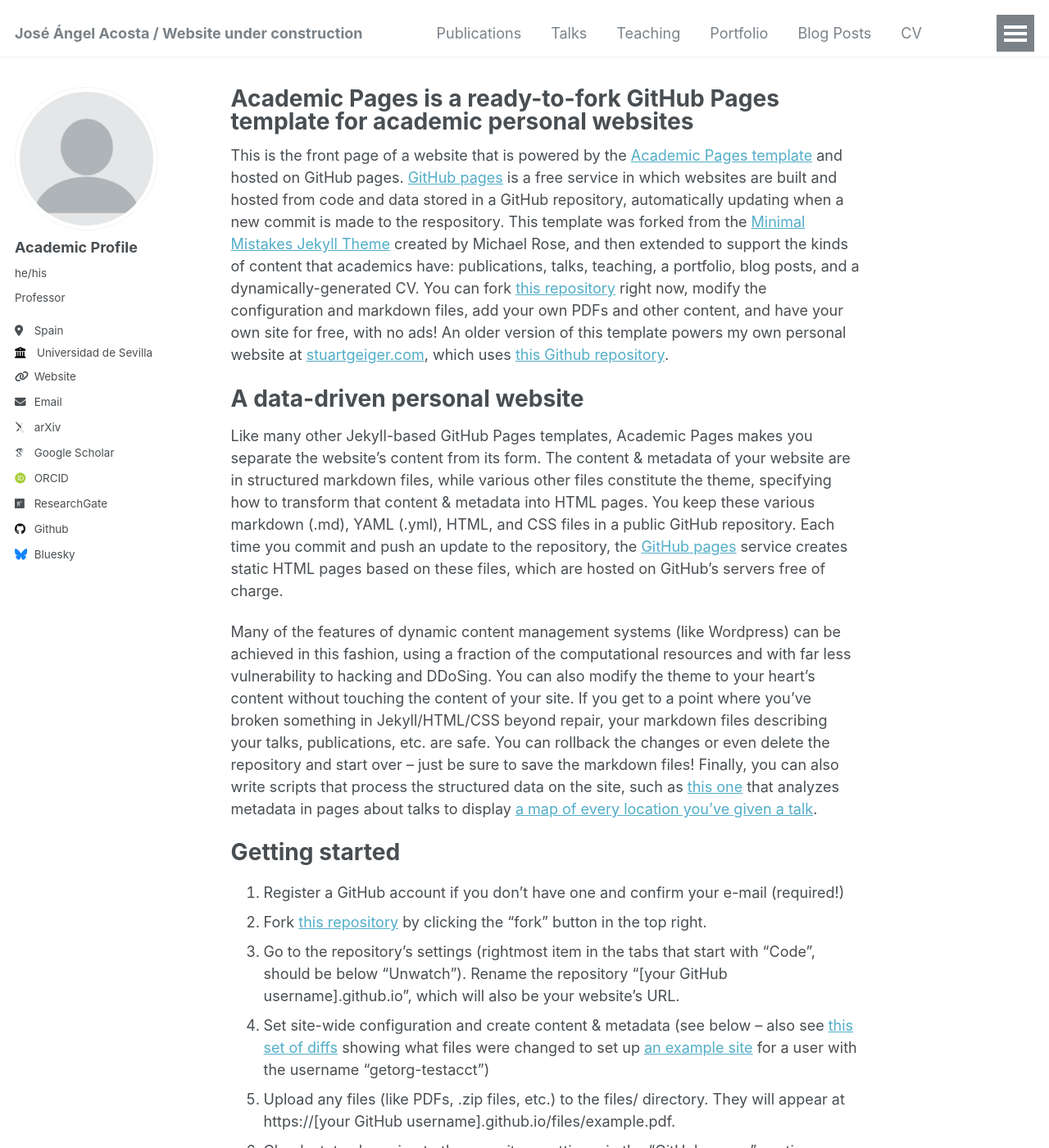
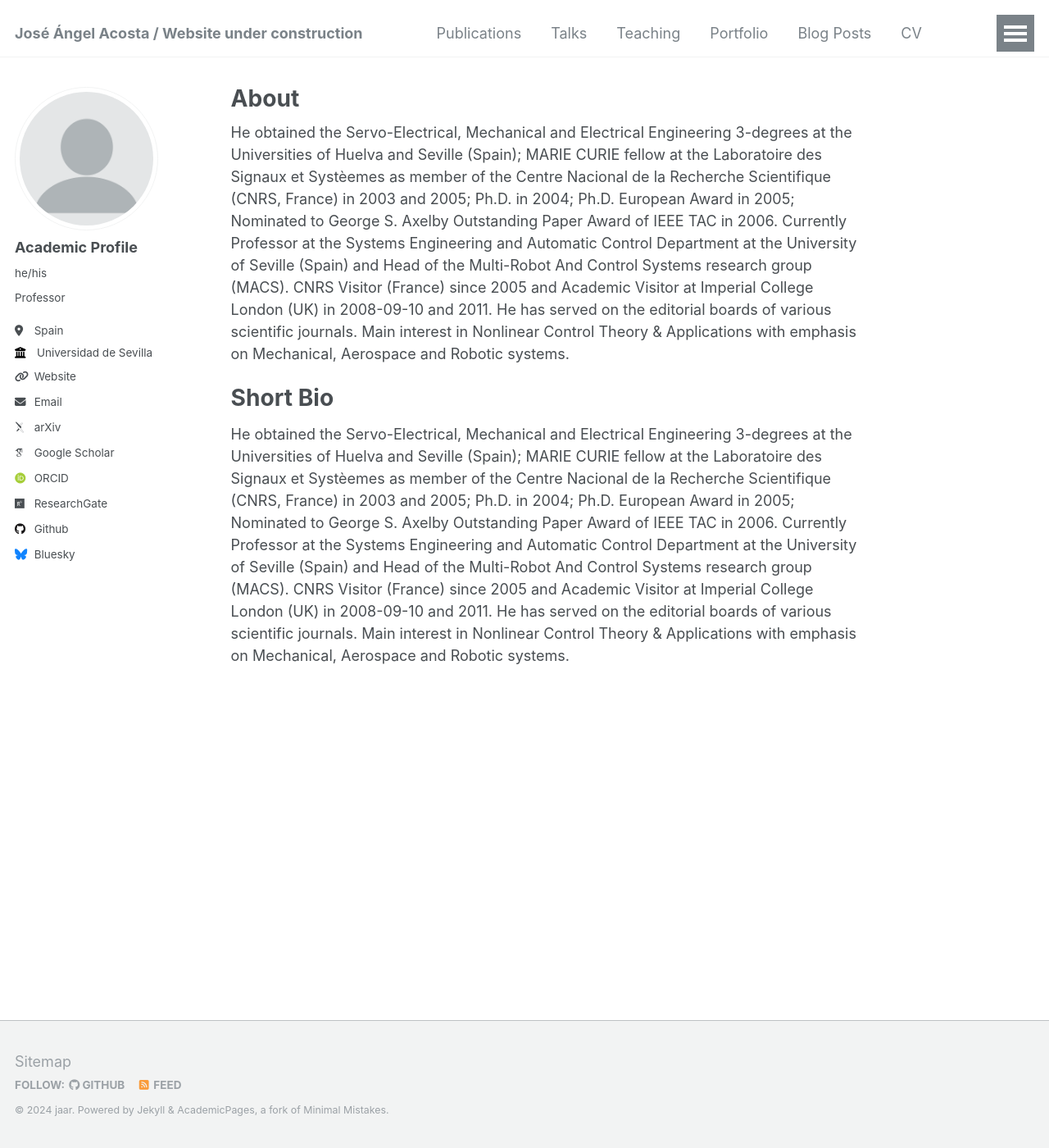
Before and after one commit to jaarhu/jaarhu.github.io, a Jekyll site: the page built from _pages/about.md, in a window 1280 px wide and 1400 px high. Shown: the whole window at 82% size. Built offline with Jekyll 4.4.1, drawn with Linux system fonts in a browser that asks for light colours; some web fonts are replaced; some of the changed text lies outside the part shown.

Commit message:
Update about.md
Remove everything and put my bio

```diff
--- a/_pages/about.md
+++ b/_pages/about.md
@@ -1,49 +1,14 @@
 ---
 permalink: /
-title: "Academic Pages is a ready-to-fork GitHub Pages template for academic personal websites"
+title: "About"
 author_profile: true
 redirect_from:
   - /about/
   - /about.html
 ---
 
-This is the front page of a website that is powered by the [Academic Pages template](https://github.com/academicpages/academicpages.github.io) and hosted on GitHub pages. [GitHub pages](https://pages.github.com) is a free service in which websites are built and hosted from code and data stored in a GitHub repository, automatically updating when a new commit is made to the respository. This template was forked from the [Minimal Mistakes Jekyll Theme](https://mmistakes.github.io/minimal-mistakes/) created by Michael Rose, and then extended to support the kinds of content that academics have: publications, talks, teaching, a portfolio, blog posts, and a dynamically-generated CV. You can fork [this repository](https://github.com/academicpages/academicpages.github.io) right now, modify the configuration and markdown files, add your own PDFs and other content, and have your own site for free, with no ads! An older version of this template powers my own personal website at [stuartgeiger.com](http://stuartgeiger.com), which uses [this Github repository](https://github.com/staeiou/staeiou.github.io).
+He obtained the Servo-Electrical, Mechanical and Electrical Engineering 3-degrees at the Universities of Huelva and Seville (Spain); MARIE CURIE fellow at the Laboratoire des Signaux et Systèemes as member of the Centre Nacional de la Recherche Scientifique (CNRS, France) in 2003 and 2005; Ph.D. in 2004; Ph.D. European Award in 2005; Nominated to George S. Axelby Outstanding Paper Award of IEEE TAC in 2006. Currently Professor at the Systems Engineering and Automatic Control Department at the University of Seville (Spain) and Head of the Multi-Robot And Control Systems research group (MACS). CNRS Visitor (France) since 2005 and Academic Visitor at Imperial College London (UK) in 2008-09-10 and 2011. He has served on the editorial boards of various scientific journals. Main interest in Nonlinear Control Theory & Applications with emphasis on Mechanical, Aerospace and Robotic systems.
 
-A data-driven personal website
+Short Bio
 ======
-Like many other Jekyll-based GitHub Pages templates, Academic Pages makes you separate the website's content from its form. The content & metadata of your website are in structured markdown files, while various other files constitute the theme, specifying how to transform that content & metadata into HTML pages. You keep these various markdown (.md), YAML (.yml), HTML, and CSS files in a public GitHub repository. Each time you commit and push an update to the repository, the [GitHub pages](https://pages.github.com/) service creates static HTML pages based on these files, which are hosted on GitHub's servers free of charge.
-
-Many of the features of dynamic content management systems (like Wordpress) can be achieved in this fashion, using a fraction of the computational resources and with far less vulnerability to hacking and DDoSing. You can also modify the theme to your heart's content without touching the content of your site. If you get to a point where you've broken something in Jekyll/HTML/CSS beyond repair, your markdown files describing your talks, publications, etc. are safe. You can rollback the changes or even delete the repository and start over -- just be sure to save the markdown files! Finally, you can also write scripts that process the structured data on the site, such as [this one](https://github.com/academicpages/academicpages.github.io/blob/master/talkmap.ipynb) that analyzes metadata in pages about talks to display [a map of every location you've given a talk](https://academicpages.github.io/talkmap.html).
-
-Getting started
-======
-1. Register a GitHub account if you don't have one and confirm your e-mail (required!)
-1. Fork [this repository](https://github.com/academicpages/academicpages.github.io) by clicking the "fork" button in the top right.
-1. Go to the repository's settings (rightmost item in the tabs that start with "Code", should be below "Unwatch"). Rename the repository "[your GitHub username].github.io", which will also be your website's URL.
-1. Set site-wide configuration and create content & metadata (see below -- also see [this set of diffs](http://archive.is/3TPas) showing what files were changed to set up [an example site](https://getorg-testacct.github.io) for a user with the username "getorg-testacct")
-1. Upload any files (like PDFs, .zip files, etc.) to the files/ directory. They will appear at https://[your GitHub username].github.io/files/example.pdf.
-1. Check status by going to the repository settings, in the "GitHub pages" section
-
-Site-wide configuration
-------
-The main configuration file for the site is in the base directory in [_config.yml](https://github.com/academicpages/academicpages.github.io/blob/master/_config.yml), which defines the content in the sidebars and other site-wide features. You will need to replace the default variables with ones about yourself and your site's github repository. The configuration file for the top menu is in [_data/navigation.yml](https://github.com/academicpages/academicpages.github.io/blob/master/_data/navigation.yml). For example, if you don't have a portfolio or blog posts, you can remove those items from that navigation.yml file to remove them from the header.
-
-Create content & metadata
-------
-For site content, there is one markdown file for each type of content, which are stored in directories like _publications, _talks, _posts, _teaching, or _pages. For example, each talk is a markdown file in the [_talks directory](https://github.com/academicpages/academicpages.github.io/tree/master/_talks). At the top of each markdown file is structured data in YAML about the talk, which the theme will parse to do lots of cool stuff. The same structured data about a talk is used to generate the list of talks on the [Talks page](https://academicpages.github.io/talks), each [individual page](https://academicpages.github.io/talks/2012-03-01-talk-1) for specific talks, the talks section for the [CV page](https://academicpages.github.io/cv), and the [map of places you've given a talk](https://academicpages.github.io/talkmap.html) (if you run this [python file](https://github.com/academicpages/academicpages.github.io/blob/master/talkmap.py) or [Jupyter notebook](https://github.com/academicpages/academicpages.github.io/blob/master/talkmap.ipynb), which creates the HTML for the map based on the contents of the _talks directory).
-
-**Markdown generator**
-
-I have also created [a set of Jupyter notebooks](https://github.com/academicpages/academicpages.github.io/tree/master/markdown_generator
-) that converts a CSV containing structured data about talks or presentations into individual markdown files that will be properly formatted for the Academic Pages template. The sample CSVs in that directory are the ones I used to create my own personal website at stuartgeiger.com. My usual workflow is that I keep a spreadsheet of my publications and talks, then run the code in these notebooks to generate the markdown files, then commit and push them to the GitHub repository.
-
-How to edit your site's GitHub repository
-------
-Many people use a git client to create files on their local computer and then push them to GitHub's servers. If you are not familiar with git, you can directly edit these configuration and markdown files directly in the github.com interface. Navigate to a file (like [this one](https://github.com/academicpages/academicpages.github.io/blob/master/_talks/2012-03-01-talk-1.md) and click the pencil icon in the top right of the content preview (to the right of the "Raw | Blame | History" buttons). You can delete a file by clicking the trashcan icon to the right of the pencil icon. You can also create new files or upload files by navigating to a directory and clicking the "Create new file" or "Upload files" buttons.
-
-Example: editing a markdown file for a talk
-![Editing a markdown file for a talk](/images/editing-talk.png)
-
-For more info
-------
-More info about configuring Academic Pages can be found in [the guide](https://academicpages.github.io/markdown/). The [guides for the Minimal Mistakes theme](https://mmistakes.github.io/minimal-mistakes/docs/configuration/) (which this theme was forked from) might also be helpful.
+He obtained the Servo-Electrical, Mechanical and Electrical Engineering 3-degrees at the Universities of Huelva and Seville (Spain); MARIE CURIE fellow at the Laboratoire des Signaux et Systèemes as member of the Centre Nacional de la Recherche Scientifique (CNRS, France) in 2003 and 2005; Ph.D. in 2004; Ph.D. European Award in 2005; Nominated to George S. Axelby Outstanding Paper Award of IEEE TAC in 2006. Currently Professor at the Systems Engineering and Automatic Control Department at the University of Seville (Spain) and Head of the Multi-Robot And Control Systems research group (MACS). CNRS Visitor (France) since 2005 and Academic Visitor at Imperial College London (UK) in 2008-09-10 and 2011. He has served on the editorial boards of various scientific journals. Main interest in Nonlinear Control Theory & Applications with emphasis on Mechanical, Aerospace and Robotic systems.
```
